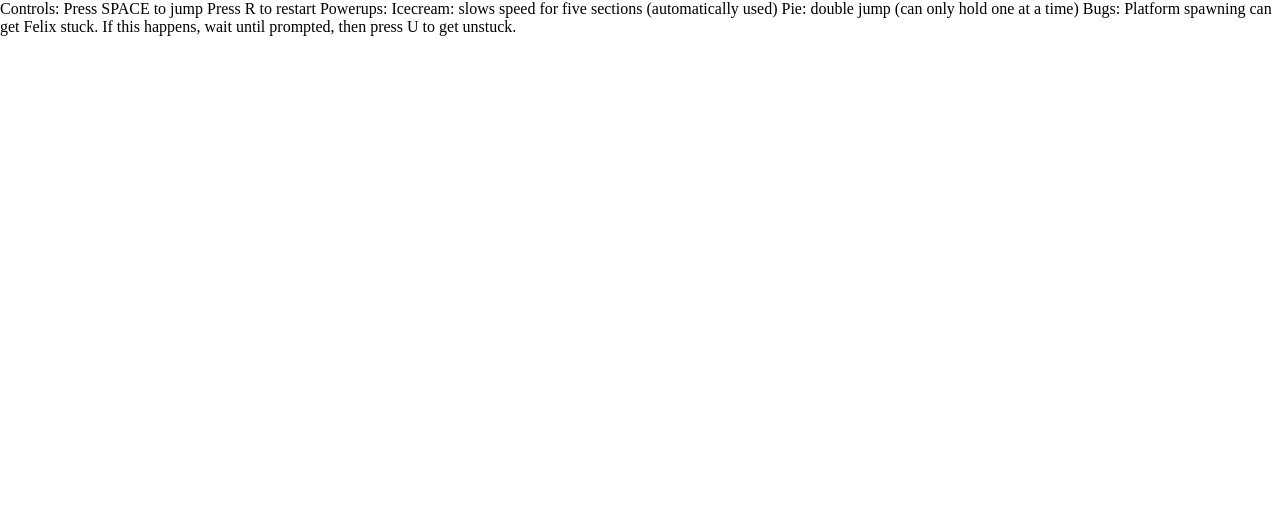
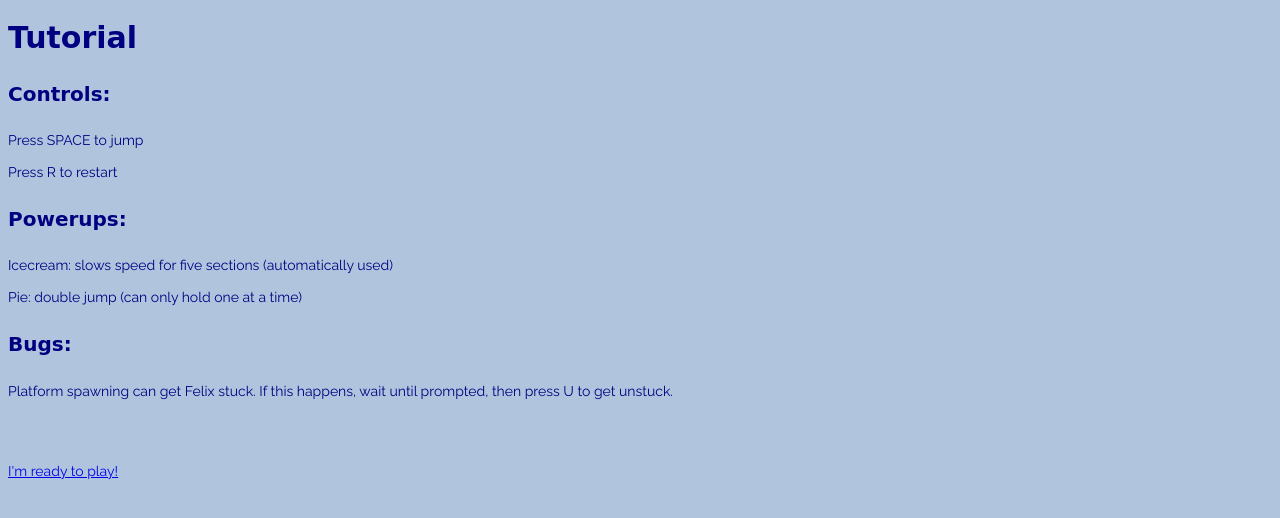
Before and after one commit to mackenzie-ligon/mackenzie-ligon.github.io, a plain HTML site: page catnap/tutorial.html in a window 1280 px wide. Drawn offline with Linux system fonts and the light colour scheme; files that its build step writes are made by us from their sources; a web font is replaced by a local one.

Commit message:
catnap tutorial done

```diff
--- a/catnap/tutorial.html
+++ b/catnap/tutorial.html
@@ -5,19 +5,25 @@
   <meta name="viewport" content="width=device-width, initial-scale=1.0">
   <title>Catnap Tutorial</title>
   <link href="https://fonts.googleapis.com/css?family=Cabin+Sketch|Comfortaa|Pacifico|Quicksand|Raleway|Righteous|Varela+Round" rel="stylesheet">
-  <link rel="stylesheet" href="style.css">
+  <link rel="stylesheet" href="../style.css">
 </head>
 <body>
-  Controls:
-  Press SPACE to jump
+  <h1 class="header">Tutorial</h1>
+
+
+  <h4 class="sub-header">Controls:</h4>
+  <p class="text">Press SPACE to jump <br></br>
   Press R to restart
+  </p>
 
-  Powerups:
-  Icecream: slows speed for five sections (automatically used)
-  Pie: double jump (can only hold one at a time)
+  <h4 class="sub-header">Powerups:</h4>
+  <p class="text">Icecream: slows speed for five sections (automatically used) <br></br>
+  Pie: double jump (can only hold one at a time)</p>
 
-  Bugs:
-  Platform spawning can get Felix stuck. If this happens, wait until prompted, then press U to get unstuck.
+  <h4 class="sub-header">Bugs:</h4>
+  <p class="text">Platform spawning can get Felix stuck. If this happens, wait until prompted, then press U to get unstuck.</p>
+  <br></br>
+  <p class="text"><a href="./index.html">I'm ready to play!</a>
 </body>
 
 </html>
```
Also changed, not shown: index.html (+4 -4 lines).
